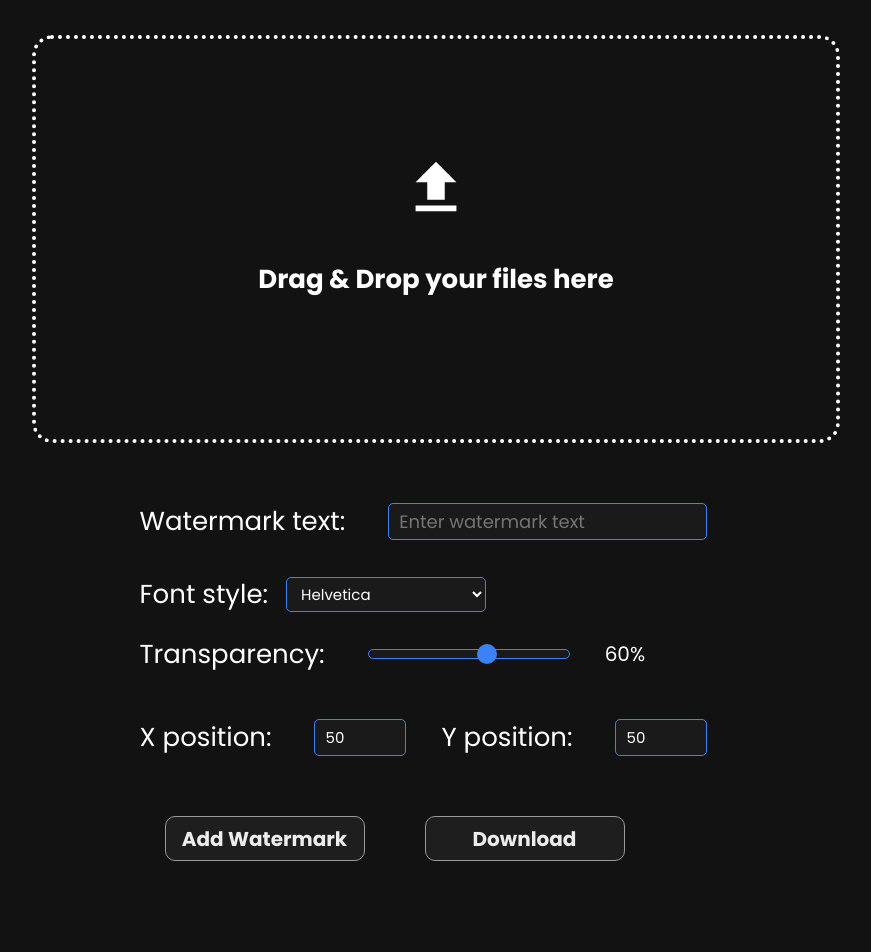
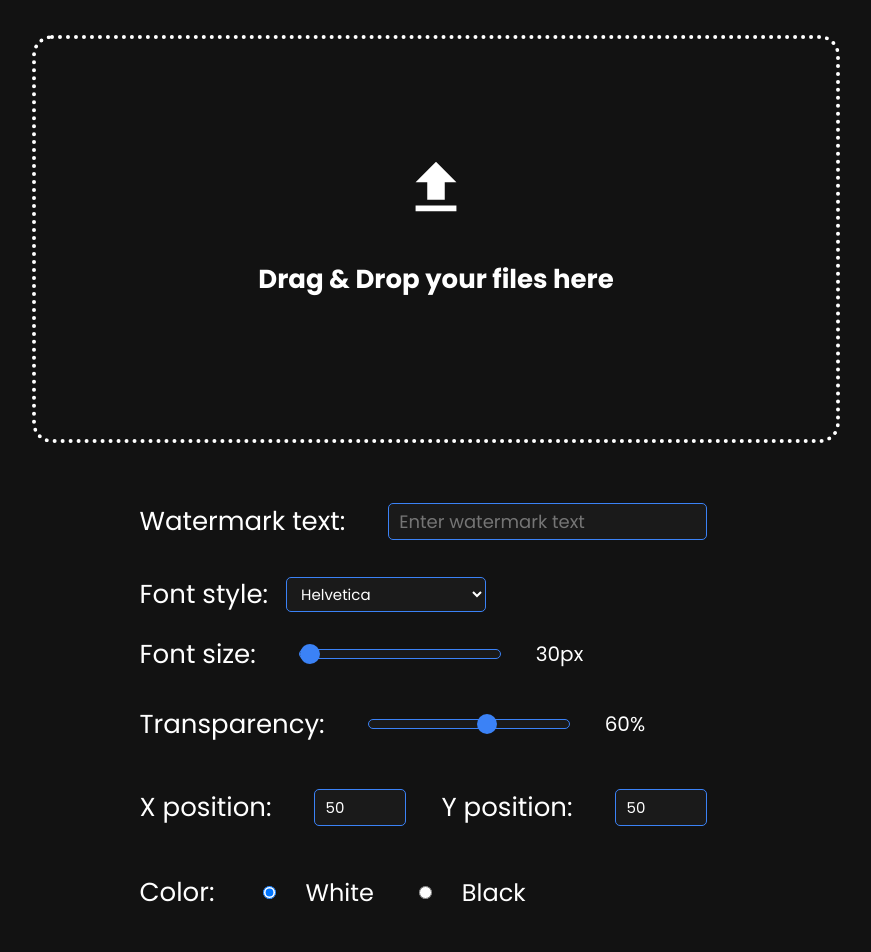
Before and after one commit to thedevarchive/image-watermark-editor, a React (Create React App) app: page / in a window 1280 px wide. Shown: the top 952 px of the page, without its empty margins (204-1075 px from the left). Built offline with nearby package versions, Linux system fonts and the light colour scheme.

Commit message:
Added slider to modify font size and option to change the watermark text colour

```diff
--- a/src/App.css
+++ b/src/App.css
@@ -59,8 +59,8 @@ button {
 button:disabled,
 button[disabled]{
   border: 1px solid #999999;
-  background-color: #1E1E1E;
-  color: #EDEDED;
+  background-color: grey;
+  cursor: not-allowed;
 }
 
 input, canvas {
--- a/src/App.js
+++ b/src/App.js
@@ -13,7 +13,9 @@ function App() {
     x: 50, // percentage
     y: 50,  // percentage
     font: "Helvetica", // default font
-    opacity: 60 // default opacity percentage
+    opacity: 60, // default opacity percentage
+    fontSize: 30, // default font size in pixels
+    color: "white" // default color
   });
 
   const canvasRef = useRef(null);
@@ -70,8 +72,8 @@ function App() {
       const font = new FontFace("CoolFont", "url(/fonts/CoolFont.otf)");
       font.load().then(() => {
         document.fonts.add(font);
-        ctx.font = `48px ${watermark.font}`;
-        ctx.fillStyle = `rgba(255, 255, 255, ${watermark.opacity / 100})`; // Convert percentage to decimal
+        ctx.font = `${watermark.fontSize}px ${watermark.font}`;
+        ctx.fillStyle = `rgba(${watermark.color === 'white' ? '255, 255, 255' : '0, 0, 0'}, ${watermark.opacity / 100})`; // Convert percentage to decimal
         ctx.fillText(watermark.text, x, y);
       });
     };
@@ -132,6 +134,22 @@ function App() {
           </select>
         </div>
         <div className="input-group">
+          <span className="input-label">Font size:</span>
+          <input
+            type="range"
+            value={watermark.fontSize}
+            onChange={(e) => setWatermark(prev => ({ ...prev, fontSize: Number(e.target.value) }))}
+            min="30"
+            max="72"
+            className="slider-input"
+            style={{ width: '200px' }}
+          />
+          <span style={{
+            minWidth: '40px',
+            fontSize: '20px'
+          }}>{watermark.fontSize}px</span>
+        </div>
+        <div className="input-group">
           <span className="input-label">Transparency:</span>
           <input
             type="range"
@@ -174,7 +192,30 @@ function App() {
           </div>
         </div>
         <div className="input-group">
-          <button onClick={addWatermark} disabled={!hasFile} onChange={() => setIsWatermarked(true)}>Add Watermark</button>
+          <span className="input-label">Color:</span>
+          <div style={{ display: 'flex', gap: '20px' }}>
+            <label style={{ display: 'flex', alignItems: 'center', gap: '5px', fontSize: '24px', color: 'white' }}>
+              <input
+                type="radio"
+                value="white"
+                checked={watermark.color === 'white'}
+                onChange={(e) => setWatermark(prev => ({ ...prev, color: e.target.value }))}
+              />
+              White
+            </label>
+            <label style={{ display: 'flex', alignItems: 'center', gap: '5px', fontSize: '24px', color: 'white' }}>
+              <input
+                type="radio"
+                value="black"
+                checked={watermark.color === 'black'}
+                onChange={(e) => setWatermark(prev => ({ ...prev, color: e.target.value }))}
+              />
+              Black
+            </label>
+          </div>
+        </div>
+        <div className="input-group">
+          <button onClick={addWatermark} disabled={!hasFile && watermark.text === ""} onChange={() => setIsWatermarked(true)}>Add Watermark</button>
           <button onClick={downloadImage} disabled={!isWatermarked}>Download</button>
         </div>
       </div>
```
